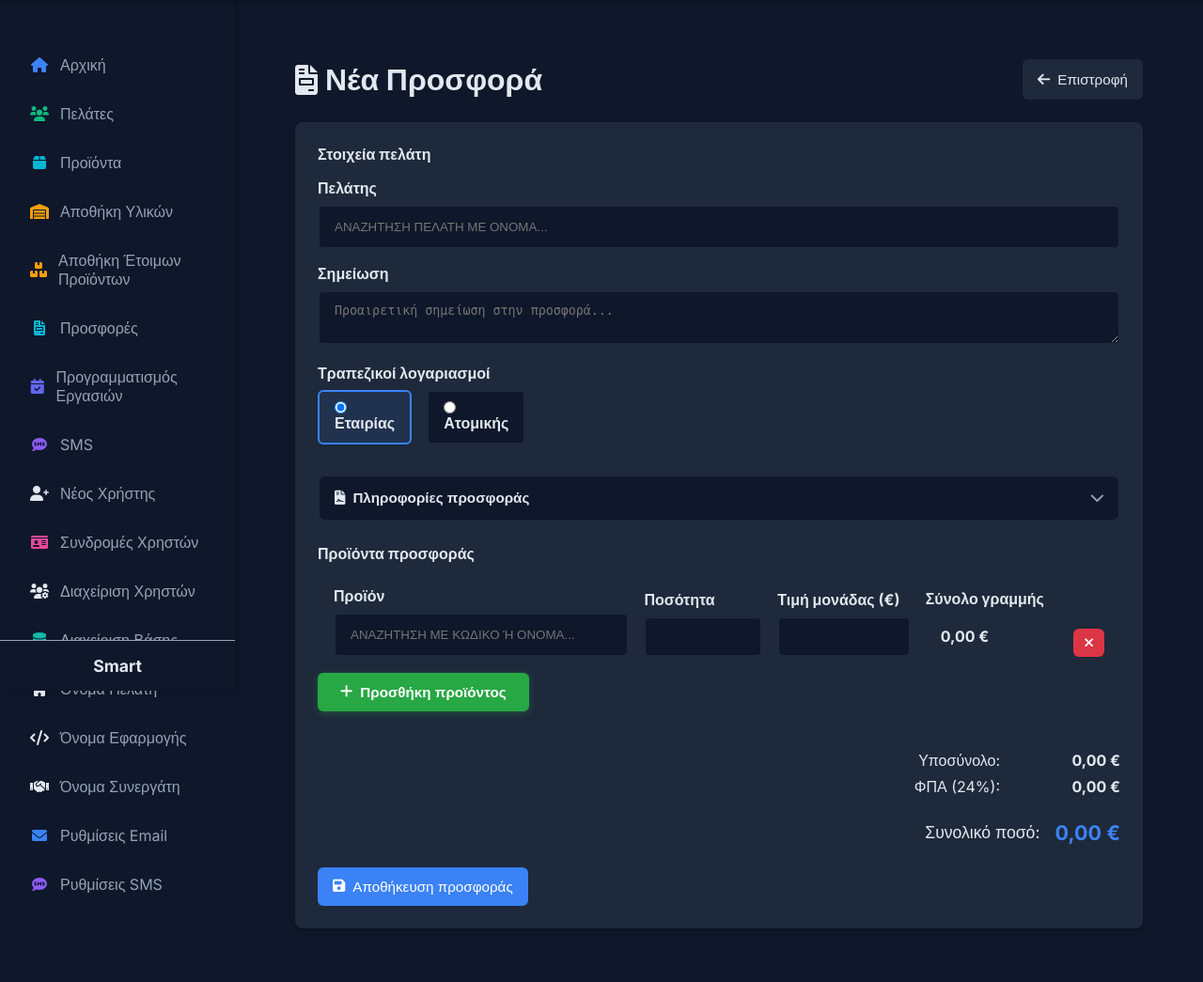
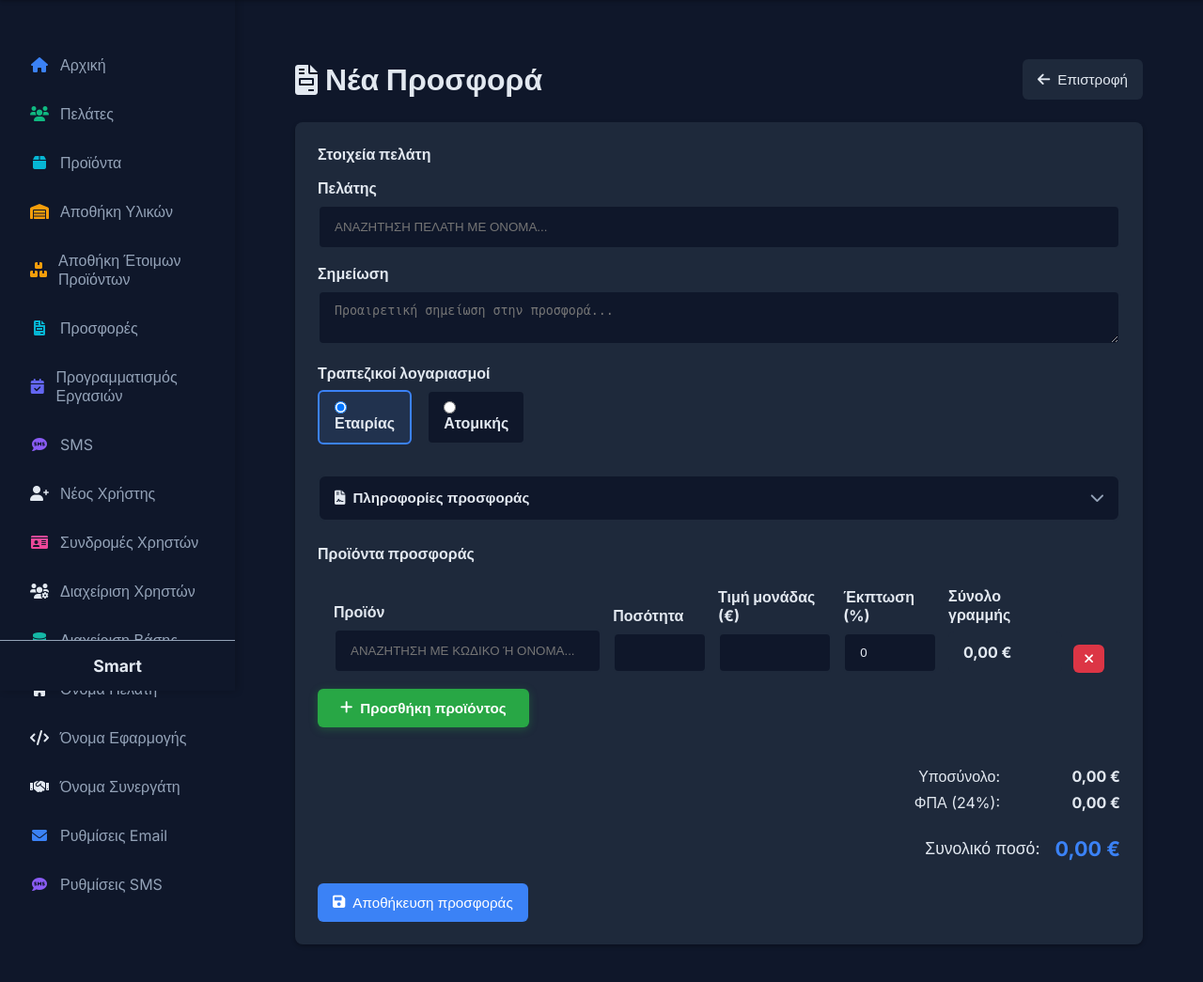
Before and after one commit to vaingr/fotodiakosmos, a Django app: page /products/offers/create/ in a window 1280 px wide. Shown: the part 65-1110 px from the top of the page at 94% size. Before the commit the page ends 1053 px from the top, so only its background shows below. Run offline with Django 5.2, Linux system fonts and the light colour scheme; the visitor is signed in with stand-in values (Sample User, id 1); data comes from the database, SQL or seed files in the repository; data that the repository does not hold is empty.

Commit message:
kai o theos boithos

```diff
--- a/products/forms.py
+++ b/products/forms.py
@@ -607,11 +607,12 @@
 
     class Meta:
         model = OfferItem
-        fields = ['product', 'quantity', 'unit_price']
+        fields = ['product', 'quantity', 'unit_price', 'discount_percent']
         labels = {
             'product': 'Προϊόν',
             'quantity': 'Ποσότητα',
             'unit_price': 'Τιμή μονάδας (€)',
+            'discount_percent': 'Έκπτωση (%)',
         }
         widgets = {
             'product': forms.Select(attrs={'class': 'offer-product-select'}),
@@ -623,6 +624,12 @@
             'unit_price': forms.NumberInput(attrs={
                 'class': 'form-control offer-price-input',
                 'min': 0,
+                'step': '0.01',
+            }),
+            'discount_percent': forms.NumberInput(attrs={
+                'class': 'form-control offer-discount-input',
+                'min': 0,
+                'max': 100,
                 'step': '0.01',
             }),
         }
@@ -640,8 +647,16 @@
         self.fields['product'].error_messages['required'] = 'Επιλέξτε προϊόν.'
         self.fields['quantity'].error_messages['required'] = 'Η ποσότητα είναι υποχρεωτική.'
         self.fields['unit_price'].error_messages['required'] = 'Η τιμή είναι υποχρεωτική.'
+        self.fields['discount_percent'].required = False
+        self.fields['discount_percent'].initial = 0
         if not self.instance.pk:
             self.empty_permitted = True
+
+    def clean_discount_percent(self):
+        value = self.cleaned_data.get('discount_percent')
+        if value in (None, ''):
+            return 0
+        return value
 
     def has_changed(self):
         if self.instance.pk:
--- a/products/models.py
+++ b/products/models.py
@@ -1,5 +1,21 @@
-from django.core.validators import MinValueValidator
+from decimal import Decimal, ROUND_HALF_UP
+
+from django.core.validators import MaxValueValidator, MinValueValidator
 from django.db import models
+
+_MONEY_QUANTUM = Decimal('0.01')
+
+
+def calculate_offer_line_total(quantity, unit_price, discount_percent=0):
+    qty = Decimal(quantity or 0)
+    price = Decimal(unit_price or 0)
+    discount = Decimal(discount_percent or 0)
+    if discount < 0:
+        discount = Decimal('0')
+    if discount > 100:
+        discount = Decimal('100')
+    factor = (Decimal('100') - discount) / Decimal('100')
+    return (qty * price * factor).quantize(_MONEY_QUANTUM, rounding=ROUND_HALF_UP)
 
 
 class FinishedProduct(models.Model):
@@ -282,11 +298,18 @@
 
     def recalculate_total(self):
         total = sum(
-            (item.quantity * item.unit_price)
-            for item in OfferItem.objects.filter(offer_id=self.pk)
+            (item.line_total for item in OfferItem.objects.filter(offer_id=self.pk)),
+            Decimal('0.00'),
         )
         self.total_amount = total
         self.save(update_fields=['total_amount'])
+
+    @property
+    def has_line_discounts(self):
+        return any(
+            (item.discount_percent or 0) > 0
+            for item in self.items.all()
+        )
 
     @property
     def subtotal_amount(self):
@@ -334,6 +357,13 @@
         validators=[MinValueValidator(0)],
         verbose_name='Τιμή μονάδας',
     )
+    discount_percent = models.DecimalField(
+        max_digits=5,
+        decimal_places=2,
+        default=0,
+        validators=[MinValueValidator(0), MaxValueValidator(100)],
+        verbose_name='Έκπτωση (%)',
+    )
 
     class Meta:
         verbose_name = 'Γραμμή προσφοράς'
@@ -345,7 +375,11 @@
 
     @property
     def line_total(self):
-        return self.quantity * self.unit_price
+        return calculate_offer_line_total(
+            self.quantity,
+            self.unit_price,
+            self.discount_percent,
+        )
 
 
 class OfferSettings(models.Model):
--- a/products/templates/products/offer_form.html
+++ b/products/templates/products/offer_form.html
@@ -153,8 +153,8 @@
 }
 .offer-row-fields {
     display: grid;
-    grid-template-columns: 2fr 0.8fr 0.9fr 0.9fr auto;
-    gap: 0.5rem 1rem;
+    grid-template-columns: 2fr 0.7fr 0.85fr 0.7fr 0.85fr auto;
+    gap: 0.5rem 0.75rem;
     align-items: end;
 }
 .line-total-display {
@@ -407,6 +407,13 @@
                             <div class="error-message">{{ item_form.unit_price.errors.0 }}</div>
                             {% endif %}
                         </div>
+                        <div class="form-group discount-field">
+                            <label>{{ item_form.discount_percent.label }}</label>
+                            {{ item_form.discount_percent }}
+                            {% if item_form.discount_percent.errors %}
+                            <div class="error-message">{{ item_form.discount_percent.errors.0 }}</div>
+                            {% endif %}
+                        </div>
                         <div class="form-group total-field">
                             <label>Σύνολο γραμμής</label>
                             <div class="line-total-display">{% if item_form.instance.pk %}{{ item_form.instance.line_total|floatformat:2 }} €{% else %}0,00 €{% endif %}</div>
@@ -498,12 +505,18 @@
         return parseFloat(String(value).replace(',', '.')) || 0;
     }
 
+    function lineTotal(quantity, price, discount) {
+        const factor = (100 - Math.min(100, Math.max(0, discount || 0))) / 100;
+        return quantity * price * factor;
+    }
+
     function updateLineTotal(row) {
         const quantity = parseNumber(row.querySelector('.offer-quantity-input')?.value);
         const price = parseNumber(row.querySelector('.offer-price-input')?.value);
+        const discount = parseNumber(row.querySelector('.offer-discount-input')?.value);
         const display = row.querySelector('.line-total-display');
         if (display) {
-            display.textContent = formatMoney(quantity * price);
+            display.textContent = formatMoney(lineTotal(quantity, price, discount));
         }
         updateGrandTotal();
     }
@@ -514,7 +527,8 @@
             if (row.style.display === 'none') return;
             const quantity = parseNumber(row.querySelector('.offer-quantity-input')?.value);
             const price = parseNumber(row.querySelector('.offer-price-input')?.value);
-            subtotal += quantity * price;
+            const discount = parseNumber(row.querySelector('.offer-discount-input')?.value);
+            subtotal += lineTotal(quantity, price, discount);
         });
 
         const customerSelect = document.getElementById('id_offer_customer');
@@ -543,7 +557,7 @@
     }
 
     function bindTotals(row) {
-        row.querySelectorAll('.offer-quantity-input, .offer-price-input').forEach(function(input) {
+        row.querySelectorAll('.offer-quantity-input, .offer-price-input, .offer-discount-input').forEach(function(input) {
             input.addEventListener('input', function() {
                 updateLineTotal(row);
             });
@@ -867,6 +881,11 @@
                         <input type="number" class="form-control offer-price-input" name="items-${index}-unit_price"
                                id="id_items-${index}-unit_price" min="0" step="0.01" value="0">
                     </div>
+                    <div class="form-group discount-field">
+                        <label>Έκπτωση (%)</label>
+                        <input type="number" class="form-control offer-discount-input" name="items-${index}-discount_percent"
+                               id="id_items-${index}-discount_percent" min="0" max="100" step="0.01" value="0">
+                    </div>
                     <div class="form-group total-field">
                         <label>Σύνολο γραμμής</label>
                         <div class="line-total-display">0,00 €</div>
--- a/products/templates/products/offer_print.html
+++ b/products/templates/products/offer_print.html
@@ -418,6 +418,9 @@
                     <th>Προϊόν</th>
                     <th class="text-center">Ποσότητα</th>
                     <th class="text-right">Τιμή μονάδας</th>
+                    {% if offer.has_line_discounts %}
+                    <th class="text-right">Έκπτωση</th>
+                    {% endif %}
                     <th class="text-right">Σύνολο</th>
                 </tr>
             </thead>
@@ -443,6 +446,9 @@
                     <td>{{ item.product.name }}</td>
                     <td class="text-center">{{ item.quantity }}</td>
                     <td class="text-right">{{ item.unit_price|floatformat:2 }} €</td>
+                    {% if offer.has_line_discounts %}
+                    <td class="text-right">{% if item.discount_percent %}{{ item.discount_percent|floatformat:-2 }}%{% else %}—{% endif %}</td>
+                    {% endif %}
                     <td class="text-right">{{ item.line_total|floatformat:2 }} €</td>
                 </tr>
                 {% endfor %}
```
Also changed, not shown: products/migrations/0016_offeritem_line_discount_percent.py (added).
